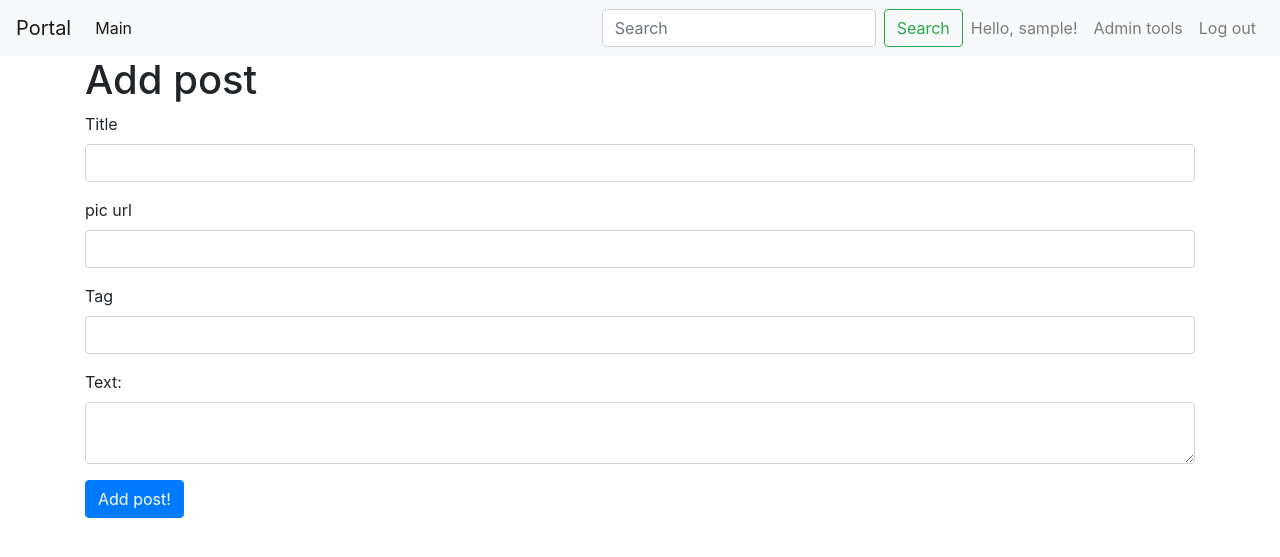
After one commit to qDes/lp_webportal, a Flask app: page /posts/add_post in a window 1280 px wide. The commit adds this page. Shown: the top 557 px of the page. Run offline with Flask 2, Linux system fonts and the light colour scheme; the visitor is signed in with stand-in values (Sample User, id 1); some libraries are stand-ins or nearby versions.

Commit message:
add posts form adding, add comments deleting

```diff
--- a/app/posts/forms.py
+++ b/app/posts/forms.py
@@ -1,8 +1,19 @@
 from flask_wtf import FlaskForm
-from wtforms import HiddenField, StringField, SubmitField
+from wtforms import HiddenField, StringField, SubmitField, TextAreaField
 from wtforms.validators import DataRequired
 
 class CommentForm(FlaskForm):
     post_id = HiddenField('Post ID',validators=[DataRequired()])
     comment_text = StringField('Comment text:', validators=[DataRequired()], render_kw={"class": "form-control"})
     submit = SubmitField('Send', render_kw={"class": "btn btn-primary"})
+
+class DeleteForm(FlaskForm):
+    comment_id = HiddenField("Comment id", validators=[DataRequired()])
+
+class PostAddForm(FlaskForm):
+    user_id = HiddenField("User_id",validators=[DataRequired()])
+    title = StringField('Title', validators=[DataRequired()], render_kw={"class":"form-control"})
+    url  = StringField('pic url', render_kw = {"class":"form-control"})
+    tag = StringField("Tag", render_kw={"class":"form-control"})
+    text = TextAreaField("Text:", render_kw = {"class":"form-control"})
+    submit = SubmitField("Add post!", render_kw={"class":"btn btn-primary"})
--- a/app/posts/models.py
+++ b/app/posts/models.py
@@ -9,13 +9,16 @@
     created = db.DateTimeField(default=datetime.datetime.now())
     from_user = db.ReferenceField(User,required=True)
 
+    def __repr__(self):
+        return f"Comment {self.text} by {self.from_user}"
+
 class Post(db.Document):
     title = db.StringField(required=True)
     tag = db.StringField(max_length=25)
     text = db.StringField()
     urls = db.ListField(db.StringField())
     posted = db.DateTimeField(default=datetime.datetime.now)
-    comments = db.ListField(db.ReferenceField(Comment,reverse_delete_rule=mongoengine.CASCADE))
+    comments = db.ListField(db.ReferenceField(Comment,reverse_delete_rule=mongoengine.PULL))
 
     def __repr__(self):
         return f"Post {self.title}"
--- a/app/posts/views.py
+++ b/app/posts/views.py
@@ -1,16 +1,19 @@
-from flask import abort, render_template, Blueprint, current_app, redirect, request
+from flask import abort, render_template, Blueprint, current_app, flash, redirect, request, url_for
 from flask_login import login_required, current_user
 from flask_paginate import Pagination, get_page_parameter
 
 from app.posts.models import Post, Comment
-from app.posts.forms import CommentForm
+from app.posts.forms import CommentForm, DeleteForm, PostAddForm
 from app.user.models import User
+from app.user.decorators import admin_required
 from app.utils import get_redirect_target
+
+
 blueprint = Blueprint("posts", __name__)
 
 @blueprint.route('/')
 def index():
-    title = "Web Portal"
+    title = "Le Coq d'Esprit"
     search = False
     q = request.args.get('q')
     if q:
@@ -21,7 +24,6 @@
     pagination = Pagination(page=page,
             total = Post.objects.count(),css_framework='bootstrap4',
             search=search, record_name='posts')
-    print(pagination)
     return render_template('posts/index.html',page_title=title,
             posts_list=posts_list, pagination=pagination)
 
@@ -31,6 +33,7 @@
     if not my_post:
         abort(404)
     form = CommentForm(post_id=post_id)
+    #del_form = DeleteForm()
     return render_template('posts/single_post.html',page_title=my_post.title,
             post=my_post,comment_form=form)
 
@@ -46,3 +49,40 @@
         comment.save()
         Post.objects(id=form.post_id.data).update_one(push__comments=comment)
     return redirect(get_redirect_target())
+
+@blueprint.route('/posts/delete_comment', methods=['POST'])
+@admin_required
+def delete_comment():
+    form = DeleteForm()
+    comment_id = form.comment_id.data
+    #print('##'*100)
+    comment = Comment.objects(id=comment_id).get()
+    comment.delete()
+    return redirect(get_redirect_target())
+
+@blueprint.route('/posts/add_post')
+@login_required
+def add_post():
+    form = PostAddForm()
+    title = "Add post"
+    return render_template("posts/add_post.html", page_title=title,
+            form=form)
+
+@blueprint.route('/posts/add_post_proc',methods=['POST'])
+def add_post_proc():
+    print(1)
+    form = PostAddForm()
+    print(2)
+    #if form.validate_on_submit():
+    print(current_user.id)
+    print(3)
+    post = Post(title=form.title.data,
+            tag=form.tag.data,
+            text=form.text.data,
+            urls=[form.url.data],
+            )
+    print(post)
+    post.save()
+    print('4')
+    flash('Add post')
+    return redirect(url_for("posts.index"))#redirect(get_redirect_target())
--- a/app/templates/base.html
+++ b/app/templates/base.html
@@ -6,7 +6,7 @@
     <meta name="viewport" content="width=device-width, initial-scale=1, shrink-to-fit=no">
     <!-- Bootstrap CSS -->
     <link rel="stylesheet" href="https://stackpath.bootstrapcdn.com/bootstrap/4.1.3/css/bootstrap.min.css" integrity="sha384-MCw98/SFnGE8fJT3GXwEOngsV7Zt27NXFoaoApmYm81iuXoPkFOJwJ8ERdknLPMO" crossorigin="anonymous">
-    <link rel="stylesheet" href="{{ url_for('static', filename='style.css') }}">
+    <link rel="stylesheet" href='/static/style.css' />
 
     <title>  {{ page_title }} </title>
   </head>
--- a/app/templates/menu.html
+++ b/app/templates/menu.html
@@ -7,7 +7,7 @@
   <div class="collapse navbar-collapse" id="navbarSupportedContent">
     <ul class="navbar-nav mr-auto">
         <li class="nav-item active">
-          <a class="nav-link" href="/"> WP </a>
+          <a class="nav-link" href="/"> Main </a>
         </li>
 
     </ul>
--- /dev/null
+++ b/app/templates/posts/add_post.html
@@ -0,0 +1,27 @@
+{% extends "base.html" %}
+
+{% block content %}
+
+	{% include "messages.html" %}
+
+			<form action="{{ url_for('posts.add_post_proc') }}" method="POST">
+			<div class="form-group">
+					{{ form.title.label }}
+					{{ form.title() }}
+			</div>
+			<div class="form-group">
+					{{ form.url.label }}
+					{{ form.url() }}
+			</div>
+			<div class="form-group">
+					{{ form.tag.label }}
+					{{ form.tag() }}
+			</div>
+			<div class="form-group">
+					{{ form.text.label }}
+					{{ form.text() }}
+			</div>
+			{{ form.submit() }}
+			</form>
+
+{% endblock %}
```
Also changed, not shown: app/static/style.css (+21 -7 lines), app/templates/posts/index.html (+4 -5 lines), app/templates/posts/single_post.html (+10 -1 lines), app/user/views.py (+7 -3 lines).
